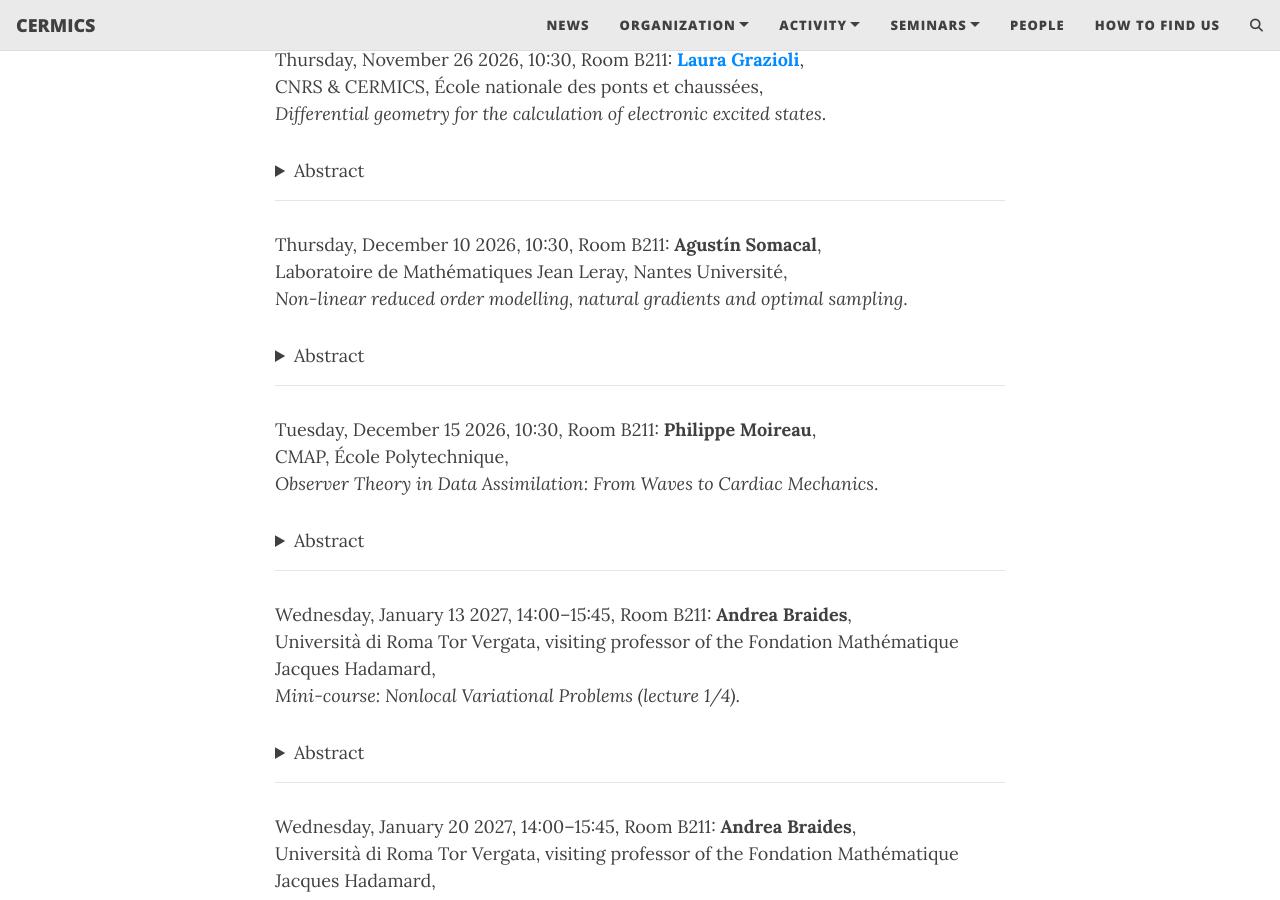
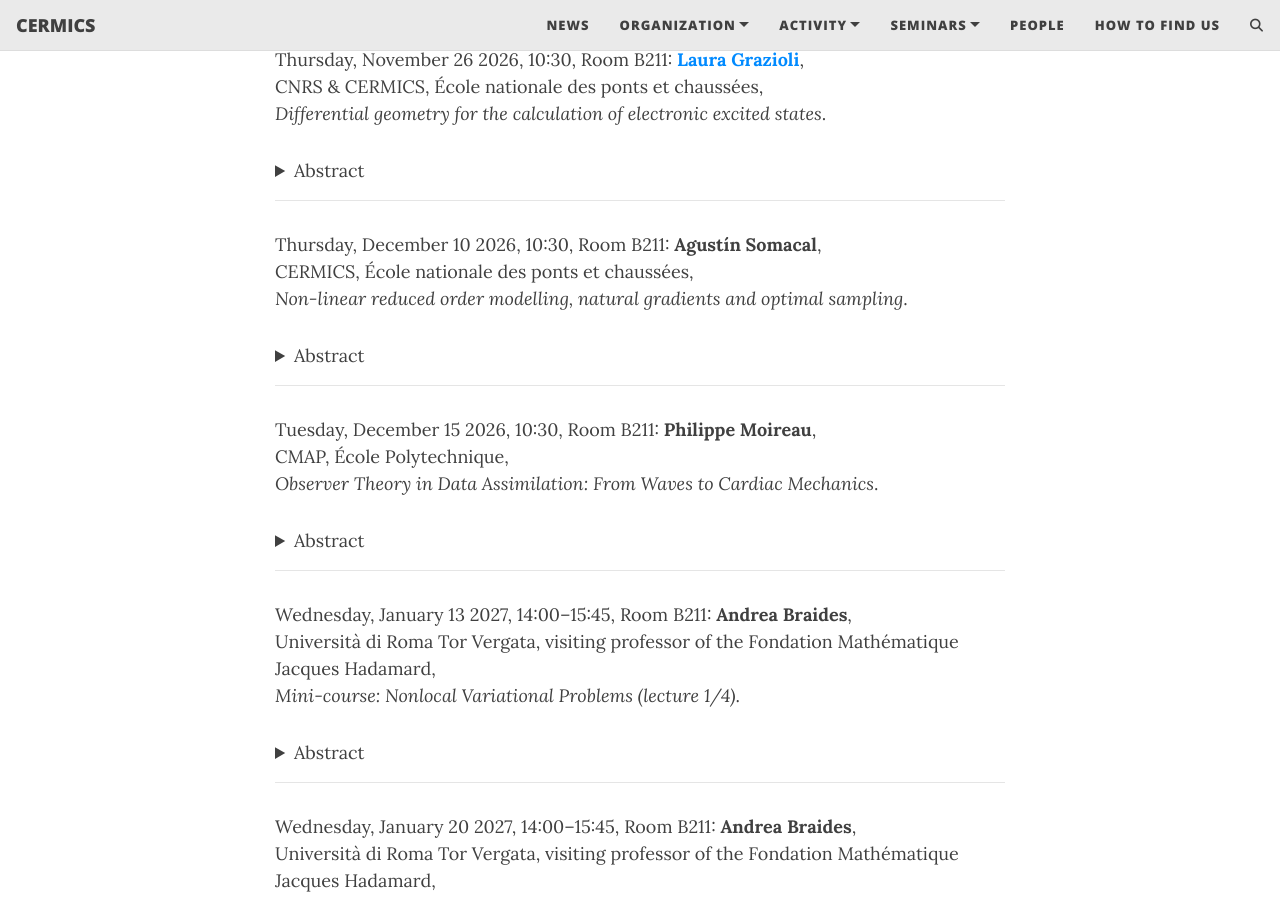
Before and after one commit to cermics/applied-mathematics, a Jekyll site: the page built from index.md, in a window 1280 px wide and 900 px high, scrolled down 676 px. Built offline with Jekyll 4.4.1, drawn with Linux system fonts in a browser that asks for light colours; comment, search, counter and statistics services are not loaded.

Commit message:
Fix affiliation for Agustín Somacal (CERMICS)
Co-Authored-By: Claude Opus 5.5 <noreply@anthropic.com>

```diff
--- a/_data/applied-mathematics.yml
+++ b/_data/applied-mathematics.yml
@@ -210,7 +210,7 @@
 - date: "Thursday 10 December 2026"
   next: "yes"
   author: "Agustín Somacal"
-  univ: "Laboratoire de Mathématiques Jean Leray, Nantes Université"
+  univ: "CERMICS, École nationale des ponts et chaussées"
   hour: "10:30"
   where: Room B211
   title: "Non-linear reduced order modelling, natural gradients and optimal sampling"
```
